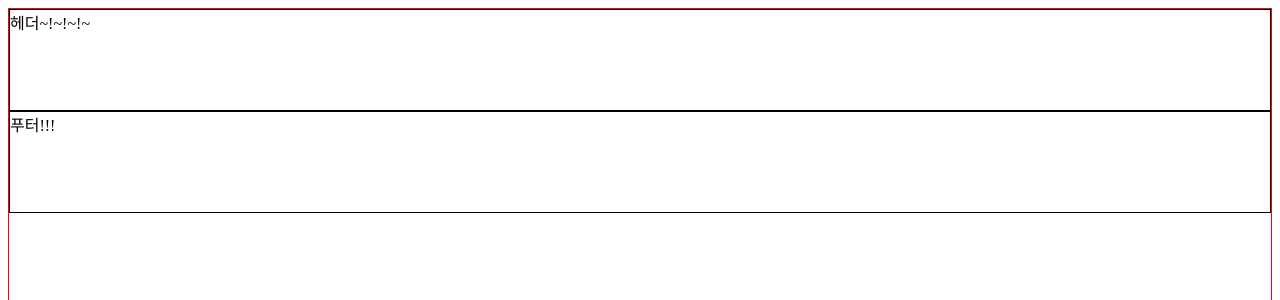
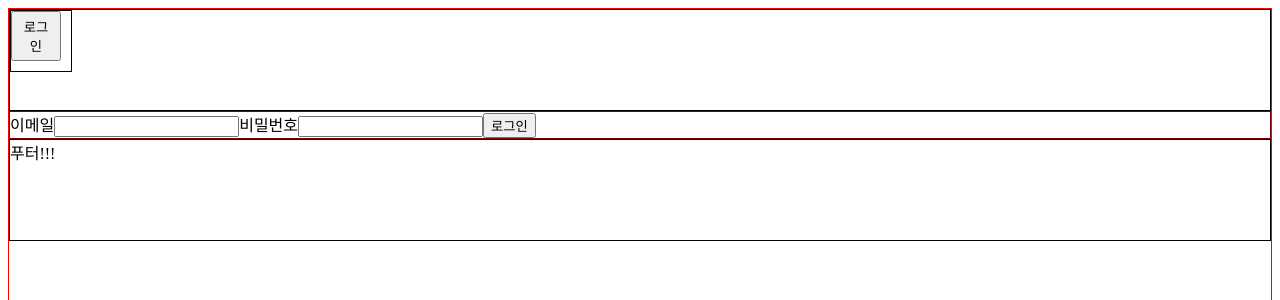
Before and after one commit to hogueny/study-vue, a Vue app: page /login in a window 1280 px wide. Shown: the top 300 px of the page. Built offline with nearby package versions, Linux system fonts and the light colour scheme.

Commit message:
add login

```diff
--- a/package.json
+++ b/package.json
@@ -13,7 +13,8 @@
     "axios": "^0.18.0",
     "eslint": "^5.10.0",
     "vue": "^2.5.2",
-    "vue-router": "^3.0.1"
+    "vue-router": "^3.0.1",
+    "vuex": "^3.0.1"
   },
   "devDependencies": {
     "autoprefixer": "^7.1.2",
--- a/src/App.vue
+++ b/src/App.vue
@@ -1,7 +1,7 @@
 <template>
   <div id="app">
     <custom-header></custom-header>
-    <router-view/>
+    <router-view></router-view>
     <custom-footer></custom-footer>
   </div>
 </template>
@@ -9,7 +9,6 @@
 <script>
 import Header from "./components/commons/Header.vue";
 import Footer from "./components/commons/Footer.vue";
-
 export default {
   components: {
     "custom-header": Header,
--- a/src/components/Root.vue
+++ b/src/components/Root.vue
@@ -1,13 +1,10 @@
 <template>
   <div id="custom-root">
-
-    루트야!
-
+    루트야
   </div>
 </template>
 
 <script>
-
 export default {
   name: "root"
 };
--- a/src/components/commons/Header.vue
+++ b/src/components/commons/Header.vue
@@ -1,12 +1,18 @@
 <template>
-  <div id="custom-header">헤더~!~!~!~</div>
+  <div id="custom-header">
+    <login-button></login-button>
+  </div>
 </template>
 
 <script>
+import LoginButton from "./LoginButton";
 export default {
+  components: {
+    LoginButton
+  },
   name: "custom-header",
   created: function() {
-    console.log("야호")
+    console.log("야호");
   }
 };
 </script>
--- /dev/null
+++ b/src/components/commons/LoginButton.vue
@@ -0,0 +1,32 @@
+<template>
+  <div id="login-button">
+    <button class="login-button" @click="goToLoginPage">로그인</button>
+  </div>
+</template>
+
+<script>
+export default {
+  name: "login-button",
+  created: function() {
+    console.log("야호 login button");
+  },
+  methods: {
+      goToLoginPage: function () {
+          console.log("go to login page")
+          this.$router.push("/login")
+      }
+  }
+};
+</script>
+
+<style>
+.login-button {
+  width: 50px;
+  height: 50px;
+}
+#login-button {
+  border: 1px solid black;
+  width: 60px;
+  height: 60px;
+}
+</style>
--- /dev/null
+++ b/src/components/commons/LoginPage.vue
@@ -0,0 +1,50 @@
+<template>
+  <div id="login-page">
+    <label>이메일</label>
+    <input type="email" v-model="user.email">
+    <label>비밀번호</label>
+    <input type="password" v-model="user.password">
+    <button @click="login">로그인</button>
+  </div>
+</template>
+
+<script>
+export default {
+  name: "login-page",
+  data: function() {
+    return {
+      user: {
+        name: "",
+        password: "",
+        age: "",
+        email: ""
+      }
+    };
+  },
+  created: function() {
+    console.log("야호 login-page");
+  },
+  methods: {
+    login: function() {
+      console.log("user : ", this.user);
+      this.$http
+        .post("http://localhost:3000/users/login", {
+          email: this.user.email,
+          password: this.user.password
+        })
+        .then(response => {
+          console.log("로그인 했어", response.data);
+          this.$router.push({ path: "/" }); // home화면으로 이동
+        });
+    }
+  }
+};
+</script>
+
+<style>
+#login-page {
+  height: 500;
+  width: auto;
+  border: 1px solid rgb(128, 0, 0);
+}
+</style>
--- a/src/main.js
+++ b/src/main.js
@@ -4,6 +4,9 @@ import Vue from 'vue'
 import App from './App'
 import router from './router'
 import axios from 'axios'
+import Vuex from 'vuex'
+
+Vue.use(Vuex)
 Vue.prototype.$http = axios
 
 Vue.config.productionTip = false
--- a/src/router/index.js
+++ b/src/router/index.js
@@ -8,6 +8,7 @@ import ReadById from '../components/ReadById'
 import SignUp from '../components/SignUp'
 import home from "../components/home";
 import Root from "../components/Root";
+import LoginPage from "../components/commons/LoginPage"
 
 export default new Router({
   mode: 'history',
@@ -16,6 +17,11 @@ export default new Router({
       path: '/',
       name: 'root',
       component: Root
+    },
+    {
+      path: '/login',
+      name: 'login',
+      component: LoginPage
     },
     {
       path: '/home',
```
Also changed, not shown: 1 other file (tests, documents, lock files or other folders).
